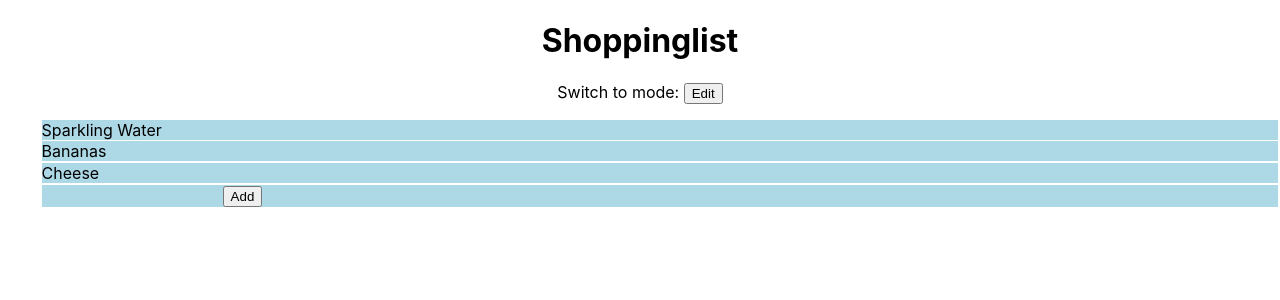
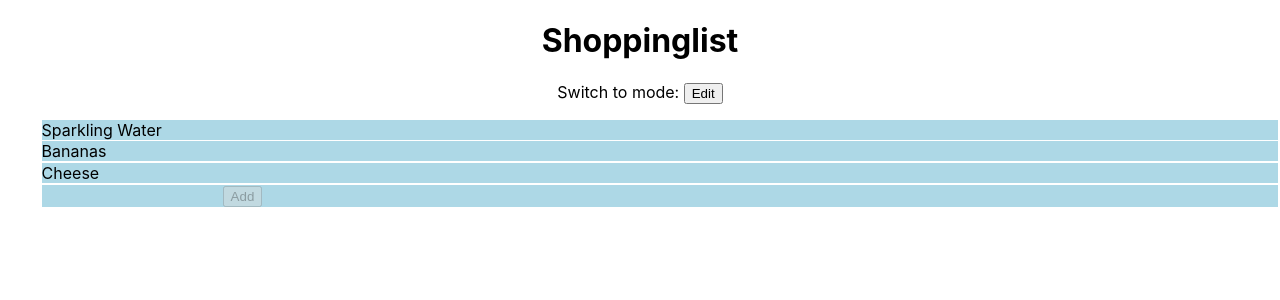
Before and after one commit to Weilando/Shoppinglist, a React (Create React App) app: page / in a window 1280 px wide. Shown: the top 300 px of the page. Built offline with nearby package versions, Linux system fonts and the light colour scheme.

Commit message:
feat: disable add-button if field is empty

```diff
--- a/src/components/NewEntry.jsx
+++ b/src/components/NewEntry.jsx
@@ -39,6 +39,7 @@ class NewEntry extends React.Component {
           <input
             type="submit"
             value="Add"
+            disabled={this.state.content === ''}
           />
         </form>
       </li>
```
